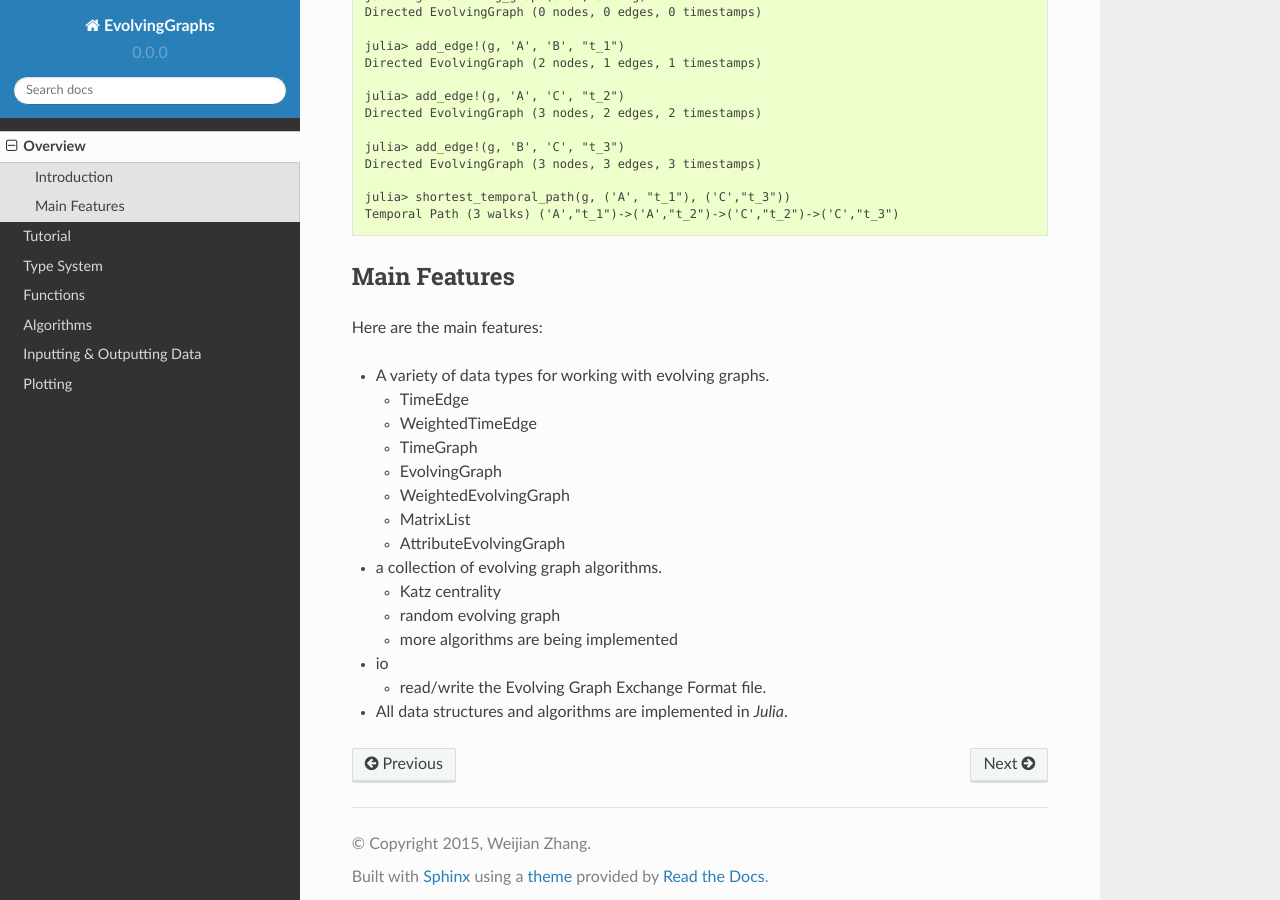
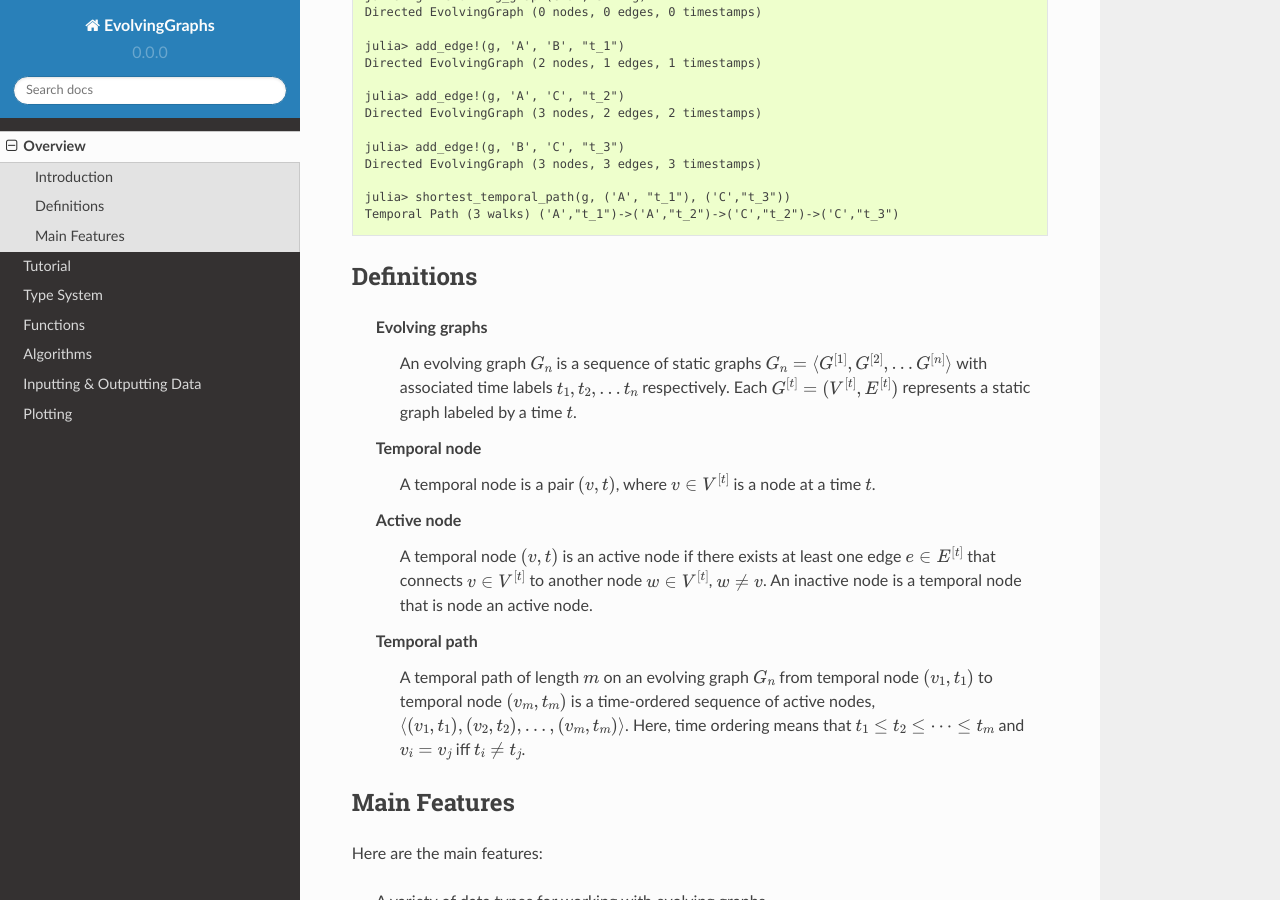
Before and after one commit to EtymoIO/EvolvingGraphs.jl, a Sphinx documentation site: the page built from doc/overview.rst, in a window 1280 px wide and 900 px high, scrolled down 904 px. Built offline with Sphinx 7.4.7 and the Read the Docs theme 2.0.0, drawn with Linux system fonts in a browser that asks for light colours; some of the changed text lies outside the part shown.

Commit message:
add definition

```diff
--- a/doc/overview.rst
+++ b/doc/overview.rst
@@ -4,7 +4,7 @@ Overview
 Introduction
 -------------
 
-We model an evolving graph as an ordered set of static graphs
+We model an evolving graph as a sequence of static graphs
 :math:`{G_1, G_2, \ldots, G_n }`, where :math:`G_t=(V(t), E(t))` is a
 snapshot of the evolving graph at timestamp :math:`t`. :ref:`fig_eg3t`
 shows an evolving graph with 3 timestamps. We say a node :math:`v` at
@@ -47,6 +47,35 @@ In **EvolvingGraphs**, we could do::
   julia> shortest_temporal_path(g, ('A', "t_1"), ('C',"t_3"))
   Temporal Path (3 walks) ('A',"t_1")->('A',"t_2")->('C',"t_2")->('C',"t_3")
 
+Definitions
+--------------
+
+  Evolving graphs
+                    An evolving graph :math:`G_n` is a sequence of static graphs
+                    :math:`G_n=\langle G^{[1]}, G^{[2]}, \ldots G^{[n]} \rangle` with
+	            associated time labels :math:`t_1, t_2, \ldots t_n` respectively.
+		    Each :math:`G^{[t]} = (V^{[t]}, E^{[t]})` represents a static graph
+		    labeled by a time :math:`t`.
+
+  Temporal node
+                    A temporal node is a pair :math:`(v,t)`, where :math:`v \in V^{[t]}` is
+		    a node at a time :math:`t`.
+
+  Active node
+                    A temporal node :math:`(v,t)` is an active node if there exists at least
+		    one edge :math:`e \in E^{[t]}` that connects :math:`v \in V^{[t]}` to
+		    another node :math:`w \in V^{[t]}`, :math:`w \ne v`. An inactive node
+		    is a temporal node that is node an active node.
+
+
+  Temporal path
+                    A temporal path of length :math:`m` on an evolving graph :math:`G_n`
+		    from temporal node :math:`(v_1, t_1)` to temporal node :math:`(v_m, t_m)`
+		    is a time-ordered sequence of active nodes,
+		    :math:`\langle (v_1, t_1), (v_2, t_2), \ldots, (v_m, t_m) \rangle`. Here,
+	            time ordering means that :math:`t_1 \leq t_2 \leq \cdots \leq t_m` and
+		    :math:`v_i = v_j` iff :math:`t_i \ne t_j`.
+
 
 Main Features
 ------------------
```
